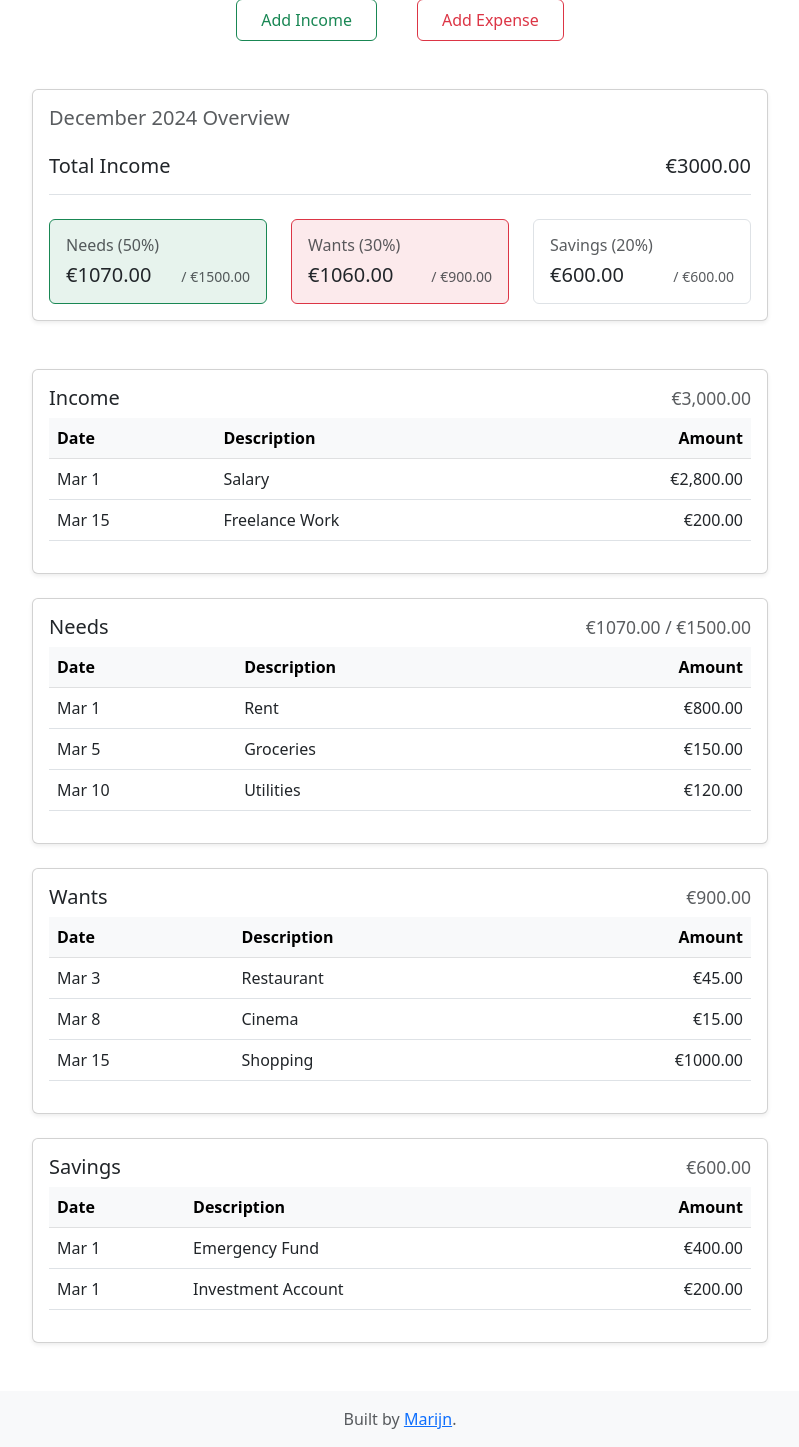
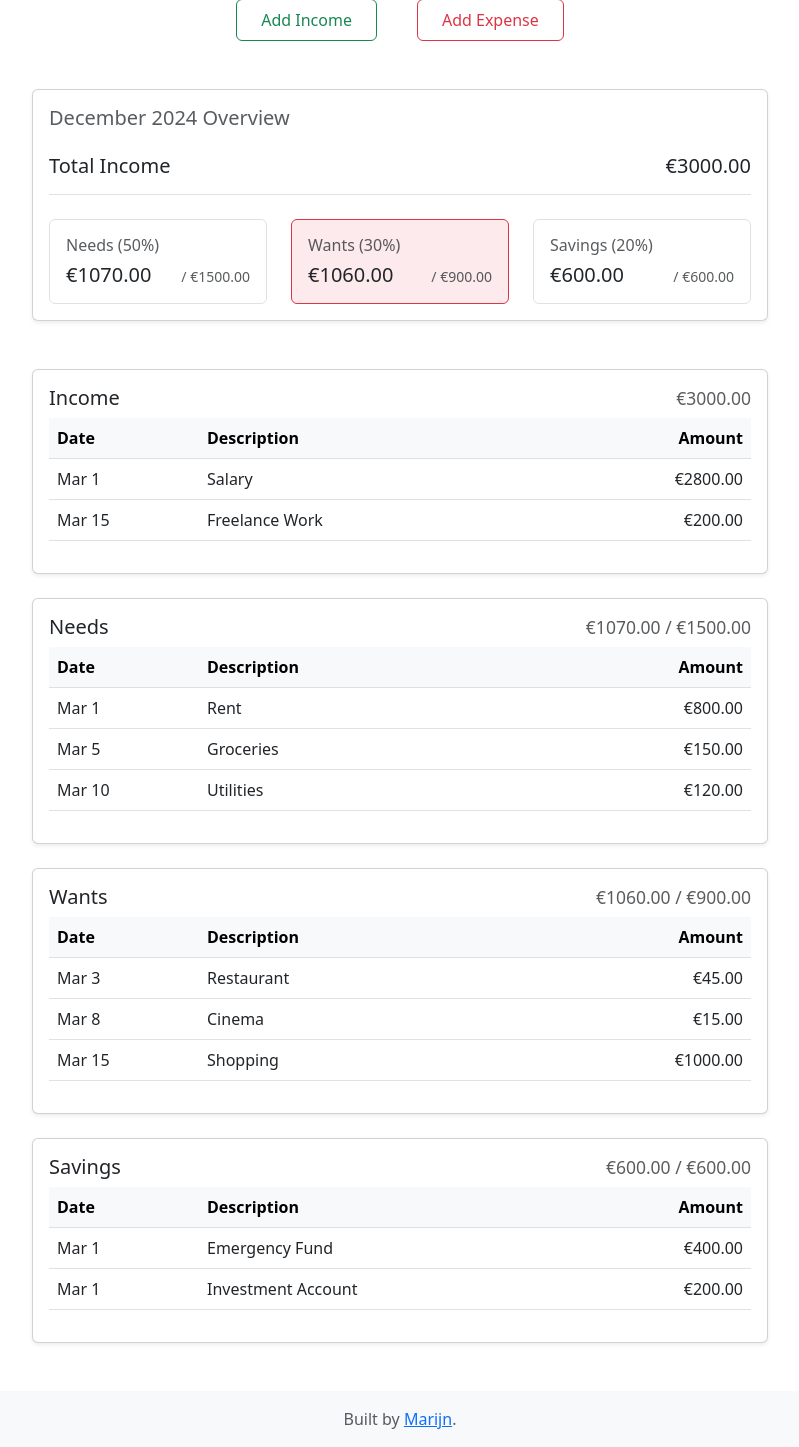
Before and after one commit to MarijnSt/budget-app, a Django app: page / in a window 1280 px wide. Shown: the part 250-1697 px from the top of the page, without its empty margins (240-1039 px from the left). Run offline with Django 5.2, Linux system fonts and the light colour scheme.

Commit message:
refactor: create transaction table component

```diff
--- /dev/null
+++ b/core/templates/core/components/transaction_table.html
@@ -0,0 +1,34 @@
+<div class="card shadow-sm mb-4">
+    <div class="card-body">
+        <h5 class="card-title d-flex justify-content-between align-items-center">
+            <span>{{ title }}</span>
+            <small class="text-muted">
+                {% if budget %}
+                    €{{ spent|floatformat:2 }} / €{{ budget|floatformat:2 }}
+                {% else %}
+                    €{{ spent|floatformat:2 }}
+                {% endif %}
+            </small>
+        </h5>
+        <div class="table-responsive">
+            <table class="table table-hover">
+                <thead class="table-light">
+                    <tr>
+                        <th style="width: 150px">Date</th>
+                        <th>Description</th>
+                        <th style="width: 120px" class="text-end">Amount</th>
+                    </tr>
+                </thead>
+                <tbody>
+                    {% for transaction in transactions %}
+                    <tr>
+                        <td>{{ transaction.date }}</td>
+                        <td>{{ transaction.description }}</td>
+                        <td class="text-end">€{{ transaction.amount|floatformat:2 }}</td>
+                    </tr>
+                    {% endfor %}
+                </tbody>
+            </table>
+        </div>
+    </div>
+</div>
--- a/core/templates/core/home.html
+++ b/core/templates/core/home.html
@@ -40,7 +40,7 @@
                             </div>
                             <div class="col-md-4">
                                 <a href="#needs-section" class="text-decoration-none text-dark">
-                                    <div class="category-card p-3 border rounded {% if needs.spent > needs.budget %}border-danger bg-danger bg-opacity-10{% elif needs.spent < needs.budget %}border-success bg-success bg-opacity-10{% endif %}">
+                                    <div class="category-card p-3 border rounded {% if needs.spent > needs.budget %}border-danger bg-danger bg-opacity-10{% endif %}">
                                         <h6 class="text-muted mb-2">Needs (50%)</h6>
                                         <div class="d-flex justify-content-between align-items-baseline">
                                             <span class="h5 mb-0">€{{ needs.spent|floatformat:2 }}</span>
@@ -51,7 +51,7 @@
                             </div>
                             <div class="col-md-4">
                                 <a href="#wants-section" class="text-decoration-none text-dark">
-                                    <div class="category-card p-3 border rounded {% if wants.spent > wants.budget %}border-danger bg-danger bg-opacity-10{% elif wants.spent < wants.budget %}border-success bg-success bg-opacity-10{% endif %}">
+                                    <div class="category-card p-3 border rounded {% if wants.spent > wants.budget %}border-danger bg-danger bg-opacity-10{% endif %}">
                                         <h6 class="text-muted mb-2">Wants (30%)</h6>
                                         <div class="d-flex justify-content-between align-items-baseline">
                                             <span class="h5 mb-0">€{{ wants.spent|floatformat:2 }}</span>
@@ -62,7 +62,7 @@
                             </div>
                             <div class="col-md-4">
                                 <a href="#savings-section" class="text-decoration-none text-dark">
-                                    <div class="category-card p-3 border rounded {% if savings.spent > savings.budget %}border-danger bg-danger bg-opacity-10{% elif savings.spent < savings.budget %}border-success bg-success bg-opacity-10{% endif %}">
+                                    <div class="category-card p-3 border rounded {% if savings.spent > savings.budget %}border-danger bg-danger bg-opacity-10{% endif %}">
                                         <h6 class="text-muted mb-2">Savings (20%)</h6>
                                         <div class="d-flex justify-content-between align-items-baseline">
                                             <span class="h5 mb-0">€{{ savings.spent|floatformat:2 }}</span>
@@ -79,123 +79,28 @@
 
         <div class="row mt-5">
             <div class="col-12">
-                <div id="income-section" class="card shadow-sm mb-4">
-                    <div class="card-body">
-                        <h5 class="card-title d-flex justify-content-between align-items-center">
-                            <span>Income</span>
-                            <small class="text-muted">€3,000.00</small>
-                        </h5>
-                        <div class="table-responsive">
-                            <table class="table table-hover">
-                                <thead class="table-light">
-                                    <tr>
-                                        <th>Date</th>
-                                        <th>Description</th>
-                                        <th class="text-end">Amount</th>
-                                    </tr>
-                                </thead>
-                                <tbody>
-                                    <tr>
-                                        <td>Mar 1</td>
-                                        <td>Salary</td>
-                                        <td class="text-end">€2,800.00</td>
-                                    </tr>
-                                    <tr>
-                                        <td>Mar 15</td>
-                                        <td>Freelance Work</td>
-                                        <td class="text-end">€200.00</td>
-                                    </tr>
-                                </tbody>
-                            </table>
-                        </div>
-                    </div>
+                <div id="income-section">
+                    {% with title="Income" spent=total_income transactions=income.transactions %}
+                        {% include 'core/components/transaction_table.html' %}
+                    {% endwith %}
                 </div>
 
-                <div id="needs-section" class="card shadow-sm mb-4">
-                    <div class="card-body">
-                        <h5 class="card-title d-flex justify-content-between align-items-center">
-                            <span>Needs</span>
-                            <small class="text-muted">€{{ needs.spent|floatformat:2 }} / €{{ needs.budget|floatformat:2 }}</small>
-                        </h5>
-                        <div class="table-responsive">
-                            <table class="table table-hover">
-                                <thead class="table-light">
-                                    <tr>
-                                        <th>Date</th>
-                                        <th>Description</th>
-                                        <th class="text-end">Amount</th>
-                                    </tr>
-                                </thead>
-                                <tbody>
-                                    {% for transaction in needs.transactions %}
-                                    <tr>
-                                        <td>{{ transaction.date }}</td>
-                                        <td>{{ transaction.description }}</td>
-                                        <td class="text-end">€{{ transaction.amount|floatformat:2 }}</td>
-                                    </tr>
-                                    {% endfor %}
-                                </tbody>
-                            </table>
-                        </div>
-                    </div>
+                <div id="needs-section">
+                    {% with title="Needs" spent=needs.spent budget=needs.budget transactions=needs.transactions %}
+                        {% include 'core/components/transaction_table.html' %}
+                    {% endwith %}
                 </div>
 
-                <div id="wants-section" class="card shadow-sm mb-4">
-                    <div class="card-body">
-                        <h5 class="card-title d-flex justify-content-between align-items-center">
-                            <span>Wants</span>
-                            <small class="text-muted">€900.00</small>
-                        </h5>
-                        <div class="table-responsive">
-                            <table class="table table-hover">
-                                <thead class="table-light">
-                                    <tr>
-                                        <th>Date</th>
-                                        <th>Description</th>
-                                        <th class="text-end">Amount</th>
-                                    </tr>
-                                </thead>
-                                <tbody>
-                                    {% for transaction in wants.transactions %}
-                                    <tr>
-                                        <td>{{ transaction.date }}</td>
-                                        <td>{{ transaction.description }}</td>
-                                        <td class="text-end">€{{ transaction.amount|floatformat:2 }}</td>
-                                    </tr>
-                                    {% endfor %}
-                                </tbody>
-                            </table>
-                        </div>
-                    </div>
+                <div id="wants-section">
+                    {% with title="Wants" spent=wants.spent budget=wants.budget transactions=wants.transactions %}
+                        {% include 'core/components/transaction_table.html' %}
+                    {% endwith %}
                 </div>
 
-                <div id="savings-section" class="card shadow-sm mb-4">
-                    <div class="card-body">
-                        <h5 class="card-title d-flex justify-content-between align-items-center">
-                            <span>Savings</span>
-                            <small class="text-muted">€600.00</small>
-                        </h5>
-                        <div class="table-responsive">
-                            <table class="table table-hover">
-                                <thead class="table-light">
-                                    <tr>
-                                        <th>Date</th>
-                                        <th>Description</th>
-                                        <th class="text-end">Amount</th>
-                                    </tr>
-                                </thead>
-                                <tbody>
-                                    {% for transaction in savings.transactions %}
-                                    <tr>
-                                        <td>{{ transaction.date }}</td>
-                                        <td>{{ transaction.description }}</td>
-                                        <td class="text-end">€{{ transaction.amount|floatformat:2 }}</td>
-                                    </tr>
-                                    {% endfor %}
-                                </tbody>
-                            </table>
-                        </div>
-                    </div>
+                <div id="savings-section">
+                    {% with title="Savings" spent=savings.spent budget=savings.budget transactions=savings.transactions %}
+                        {% include 'core/components/transaction_table.html' %}
+                    {% endwith %}
                 </div>
             </div>
         </div>
--- a/core/views.py
+++ b/core/views.py
@@ -4,9 +4,15 @@ def home(request):
     # This will later be calculated from actual transactions
     mock_data = {
         'total_income': 3000.00,
+        'income': {
+            'transactions': [
+                {'date': 'Mar 1', 'description': 'Salary', 'amount': 2800.00},
+                {'date': 'Mar 15', 'description': 'Freelance Work', 'amount': 200.00},
+            ]
+        },
         'needs': {
-            'budget': 1500.00,  # 50% of income
-            'spent': 1070.00,   # under budget
+            'budget': 1500.00,   # 50% of income
+            'spent': 1070.00,
             'transactions': [
                 {'date': 'Mar 1', 'description': 'Rent', 'amount': 800.00},
                 {'date': 'Mar 5', 'description': 'Groceries', 'amount': 150.00},
@@ -15,7 +21,7 @@ def home(request):
         },
         'wants': {
             'budget': 900.00,   # 30% of income
-            'spent': 1060.00,   # over budget
+            'spent': 1060.00,
             'transactions': [
                 {'date': 'Mar 3', 'description': 'Restaurant', 'amount': 45.00},
                 {'date': 'Mar 8', 'description': 'Cinema', 'amount': 15.00},
@@ -24,7 +30,7 @@ def home(request):
         },
         'savings': {
             'budget': 600.00,   # 20% of income
-            'spent': 600.00,    # exactly on budget
+            'spent': 600.00,
             'transactions': [
                 {'date': 'Mar 1', 'description': 'Emergency Fund', 'amount': 400.00},
                 {'date': 'Mar 1', 'description': 'Investment Account', 'amount': 200.00},
```
